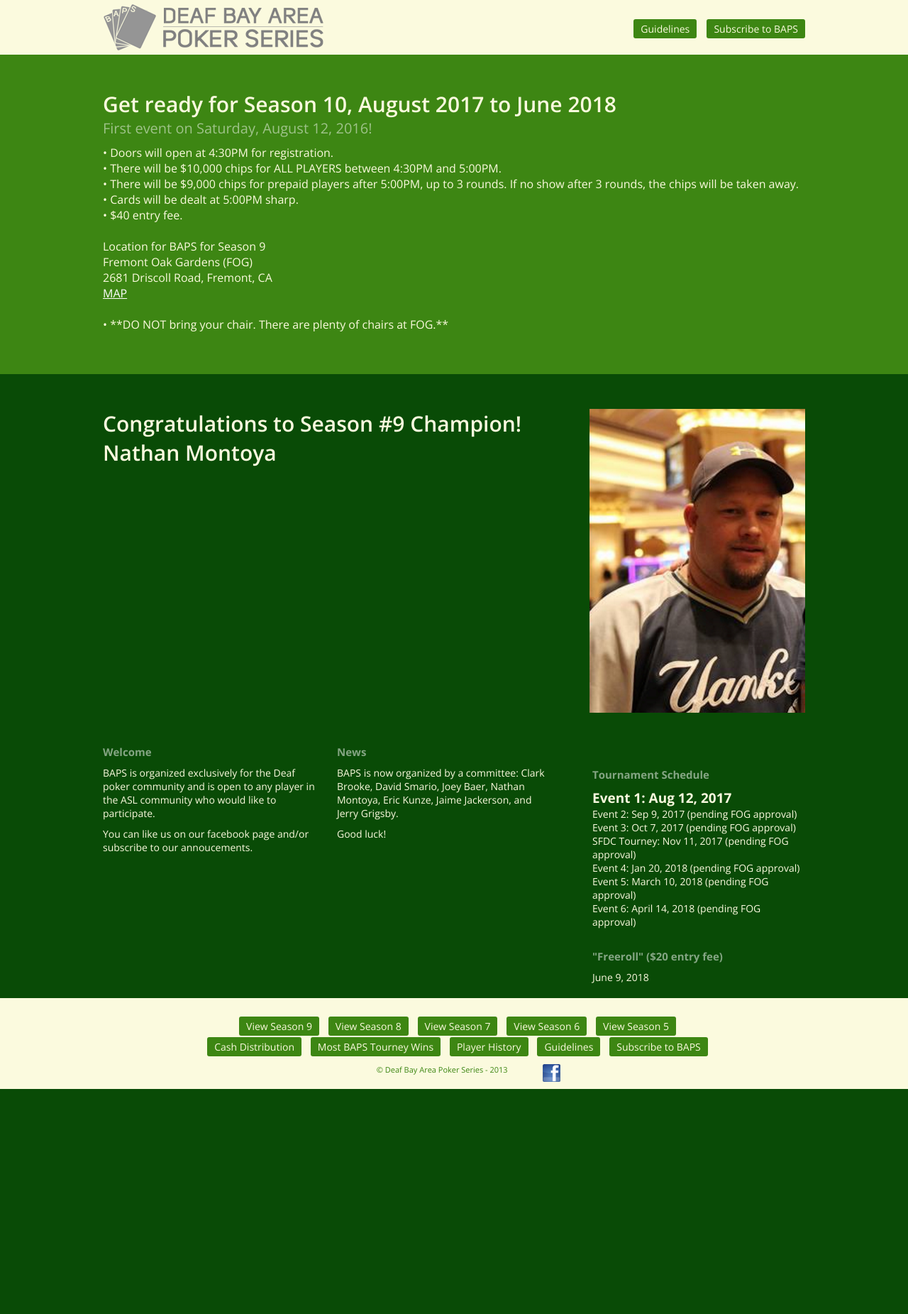
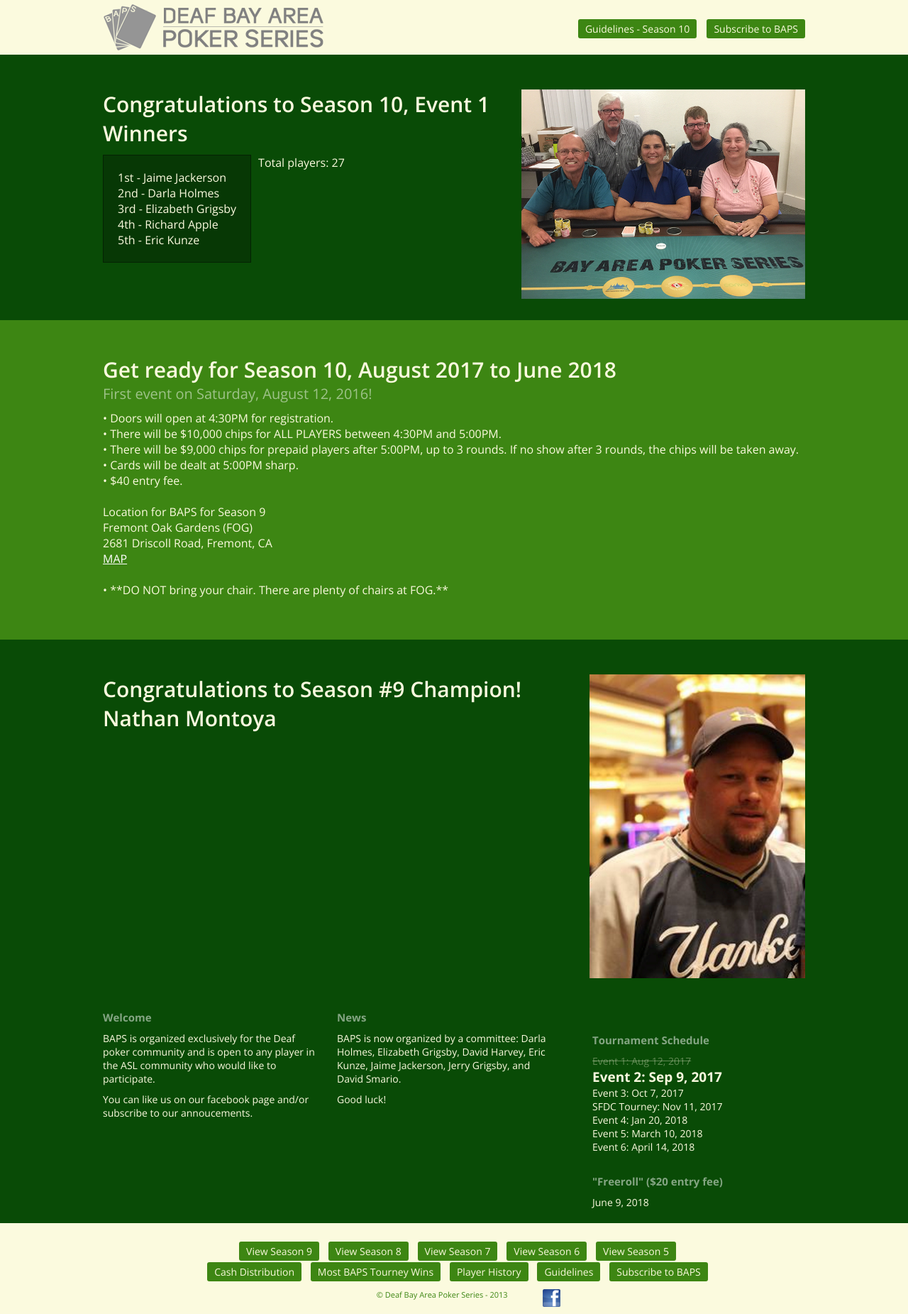
Before and after one commit to chadwtaylor/baps, a PHP site: page / in a window 1280 px wide. Shown: the whole page at 71% size. Before the commit the page ends 1534 px from the top, so only its background shows below. Run offline with PHP 8.4, Linux system fonts and the light colour scheme.

Commit message:
Season 10 Event 1

```diff
--- a/index.php
+++ b/index.php
@@ -22,11 +22,35 @@
 				<a href="downloads/season10/baps-season10-event1.pdf" target="_blank">Season 9 - Event 6 Results</a>
 				<a href="downloads/season10/baps-season10.pdf" target="_blank">Season 9 Points</a>
             -->
-				<a href="downloads/guidelines9.pdf" target="_blank">Guidelines</a>
+				<a href="downloads/guidelines10.pdf" target="_blank">Guidelines - Season 10</a>
 				<a href="http://eepurl.com/n5HGH" target="_blank">Subscribe to BAPS</a>
 			</nav>
 		</section>
 	</header>
+	<section id="bottom">
+		<section class="page clearfix">
+			<br />
+			<br />
+			<img src="images/season-10/season10event1.png" width="400" style="float:right; margin: 0 0 10px 0;" />
+			<h1>Congratulations to Season 10, Event 1 Winners</h1>
+			<p>
+				<div class="left schedule">
+                    1st - Jaime Jackerson
+					<br />
+                    2nd - Darla Holmes
+					<br />
+                    3rd - Elizabeth Grigsby
+					<br />
+                    4th - Richard Apple
+					<br />
+                    5th - Eric Kunze
+				</div>
+                Total players: 27
+			</p>
+			<br />
+			<br />
+		</section>
+	</section>
 	<section id="top">
 		<section class="page clearfix">
 			<br />
@@ -86,26 +110,26 @@
 			<div class="box 2">
 				<h2>News</h2>
 				<p>
-					BAPS is now organized by a committee: Clark Brooke, David Smario, Joey Baer, Nathan Montoya, Eric Kunze, Jaime Jackerson, and Jerry Grigsby.
+					BAPS is now organized by a committee: Darla Holmes, Elizabeth Grigsby, David Harvey, Eric Kunze, Jaime Jackerson, Jerry Grigsby, and David Smario.
 				</p>
 				<p>Good luck!</p>
 			</div>
             <p>&nbsp;</p>
 			<div class="box 3">
 				<h2>Tournament Schedule</h2>
-				<span class="next">Event 1: Aug 12, 2017</span> <!-- if completed, enter class="completed" -->
+				<span class="completed">Event 1: Aug 12, 2017</span> <!-- if completed, enter class="completed" -->
 				<br>
-				<span class="">Event 2: Sep 9, 2017 (pending FOG approval)</span>
+				<span class="next">Event 2: Sep 9, 2017</span>
 				<br>
-				<span class="">Event 3: Oct 7, 2017 (pending FOG approval)</span>
+				<span class="">Event 3: Oct 7, 2017</span>
 				<br>
-				<span class="">SFDC Tourney: Nov 11, 2017 (pending FOG approval)</span>
+				<span class="">SFDC Tourney: Nov 11, 2017</span>
 				<br>
-				<span class="">Event 4: Jan 20, 2018 (pending FOG approval)</span>
+				<span class="">Event 4: Jan 20, 2018</span>
 				<br>
-				<span class="">Event 5: March 10, 2018 (pending FOG approval)</span>
+				<span class="">Event 5: March 10, 2018</span>
 				<br>
-				<span class="">Event 6: April 14, 2018 (pending FOG approval)</span>
+				<span class="">Event 6: April 14, 2018</span>
 
 				<br>
 				<br>
```
Also changed, not shown: images/season-10/season10event1.png (added), 1 other file.
